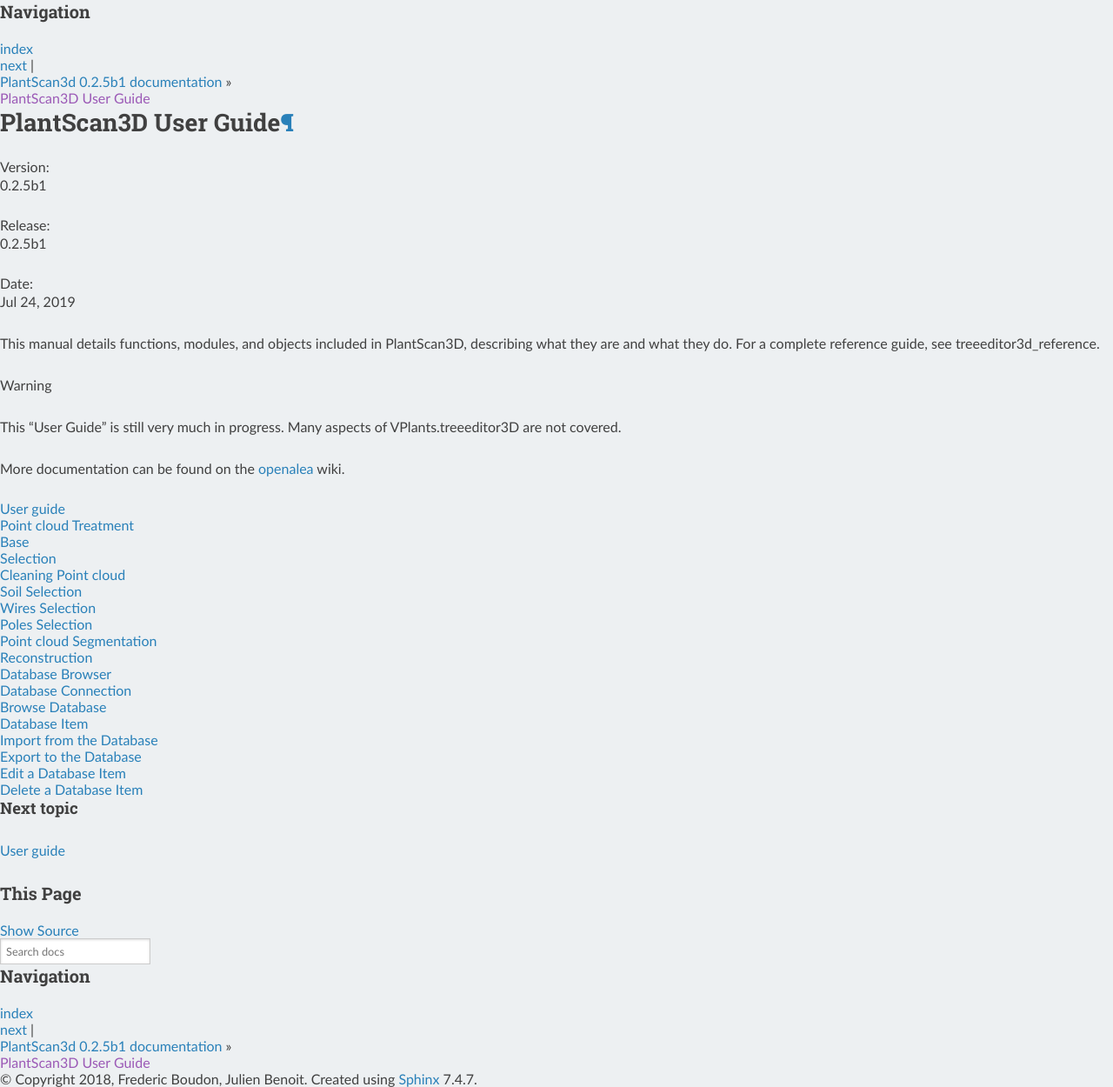
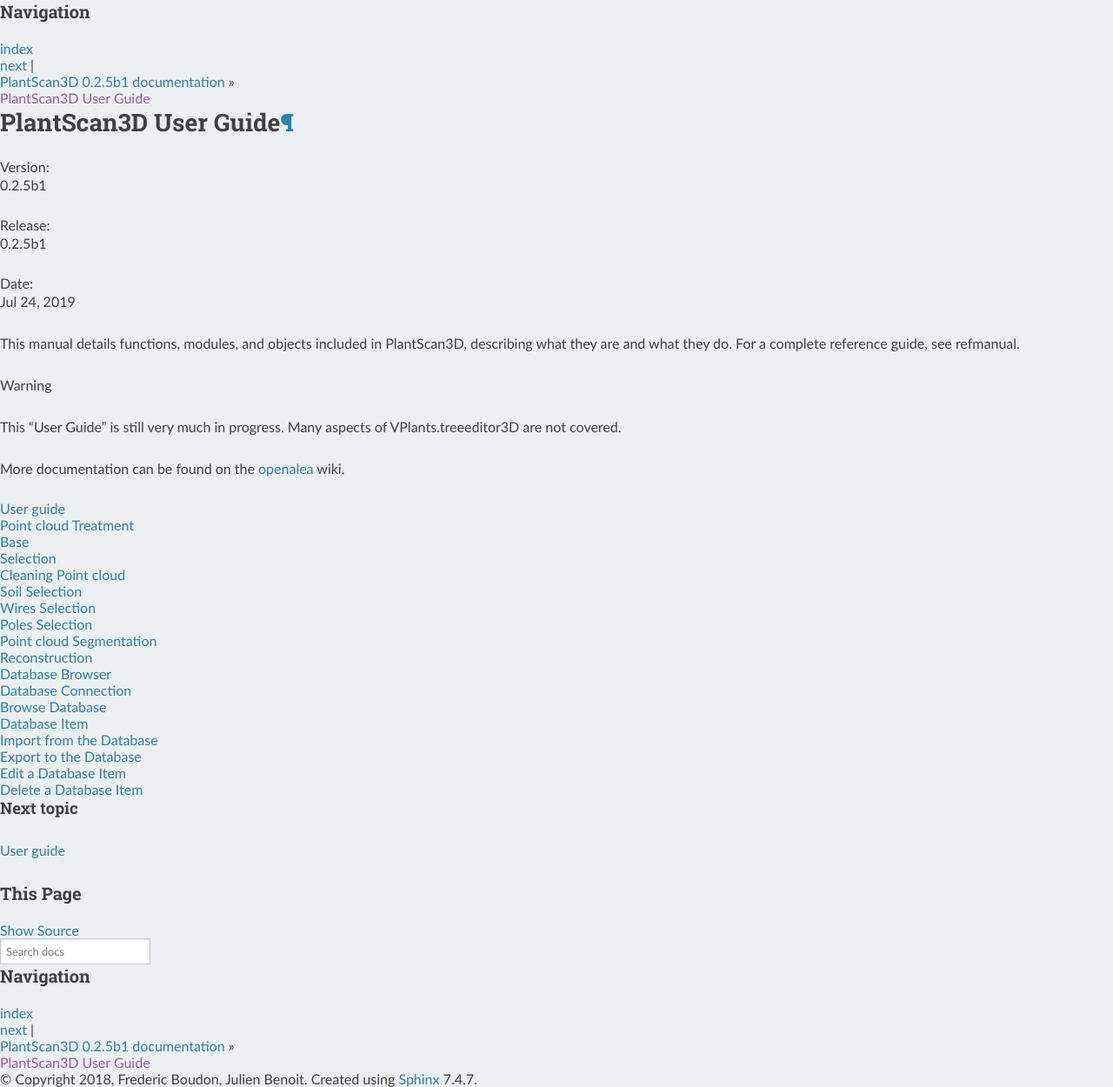
Before and after one commit to fredboudon/plantscan3d, a Sphinx documentation site: the page built from doc/source/index.rst, in a window 1280 px wide. Shown: the whole page at 87% size. Built offline with Sphinx 7.4.7 and the Read the Docs theme 2.0.0, drawn with Linux system fonts in a browser that asks for light colours; the version number is read from the project's files by our own code; some of the changed lines change nothing that is shown.

Commit message:
improve doc compilation

```diff
--- a/doc/source/conf.py
+++ b/doc/source/conf.py
@@ -19,14 +19,55 @@
 
 # -- Project information -----------------------------------------------------
 
-from openalea.deploy.metainfo import read_metainfo
+#from openalea.deploy.metainfo import read_metainfo
 import os
+
+
+def read_metainfo(filename, section='metainfo', verbose=False):
+    """Parse a section in a given file using ConfigParser module
+
+    This function read a file (called `filename`), which must have a format
+    compatible with ConfigParser::
+
+        [metainfo]
+        option1 = string1
+        option2 = string2
+        ...
+
+    Then, it parses the section [metainfo] that must be present and returns a dictionary
+    containing all these options.
+
+    :param filename: a filename with ConfigParser format
+    :param section: a section to look for in the file
+    :mode sphinx: a string in ["sphinx", "setup"] to return different information
+
+    :Example:
+
+        read_metainfo('metainfo.ini', metainfo='metainfo')
+
+    :author: Thomas Cokelaer <Thomas Cokelaer __at__ sophia inria fr>
+    """
+    try:
+        import configparser
+    except:
+        import ConfigParser as configparser
+
+    config = configparser.RawConfigParser()
+    res = config.read(filename)
+    if len(res) == 0:
+        raise IOError("Input file %s does not seem to exist" % filename)
+
+    metadata = {}
+    for option in config.options(section):
+        metadata[option] = config.get(section, option)
+    return metadata
+
 
 metadata = read_metainfo('../../metainfo.ini') # read metainfo from common file with setup.py
 for key in ['version','project','release', 'name']:
     exec("%s = '%s'" % (key, metadata[key]))
 
-project = u'PlantScan3d'
+project = u'PlantScan3D'
 copyright = u'2018, Frederic Boudon, Julien Benoit'
 author = u'Frederic Boudon, Julien Benoit'
 
--- a/doc/source/index.rst
+++ b/doc/source/index.rst
@@ -12,7 +12,7 @@
 
 This manual details functions, modules, and objects included in
 PlantScan3D, describing what they are and what they do. For a complete
-reference guide, see :ref:`treeeditor3d_reference`.
+reference guide, see :ref:`refmanual`.
 
 .. warning::
 
```
